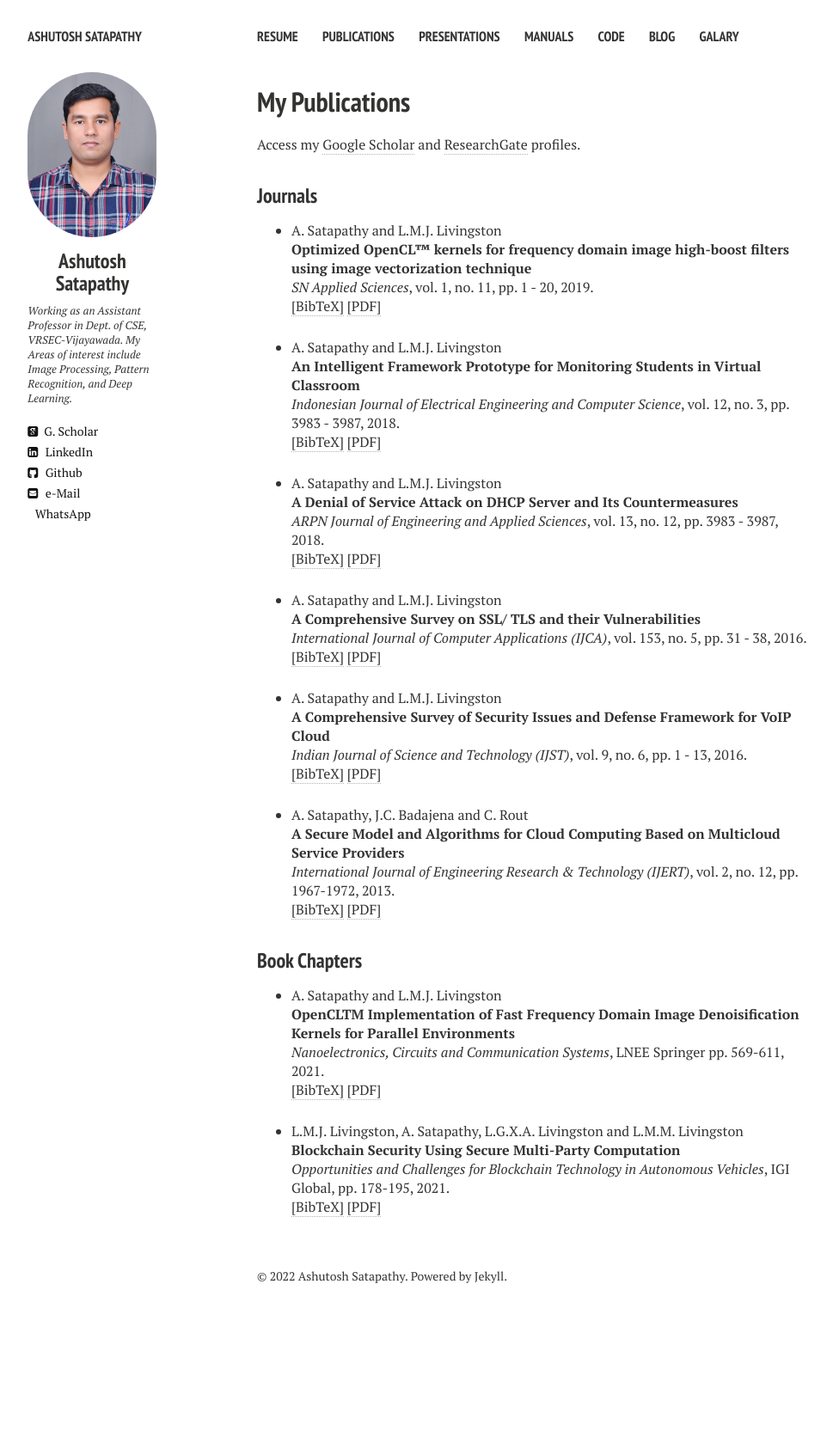
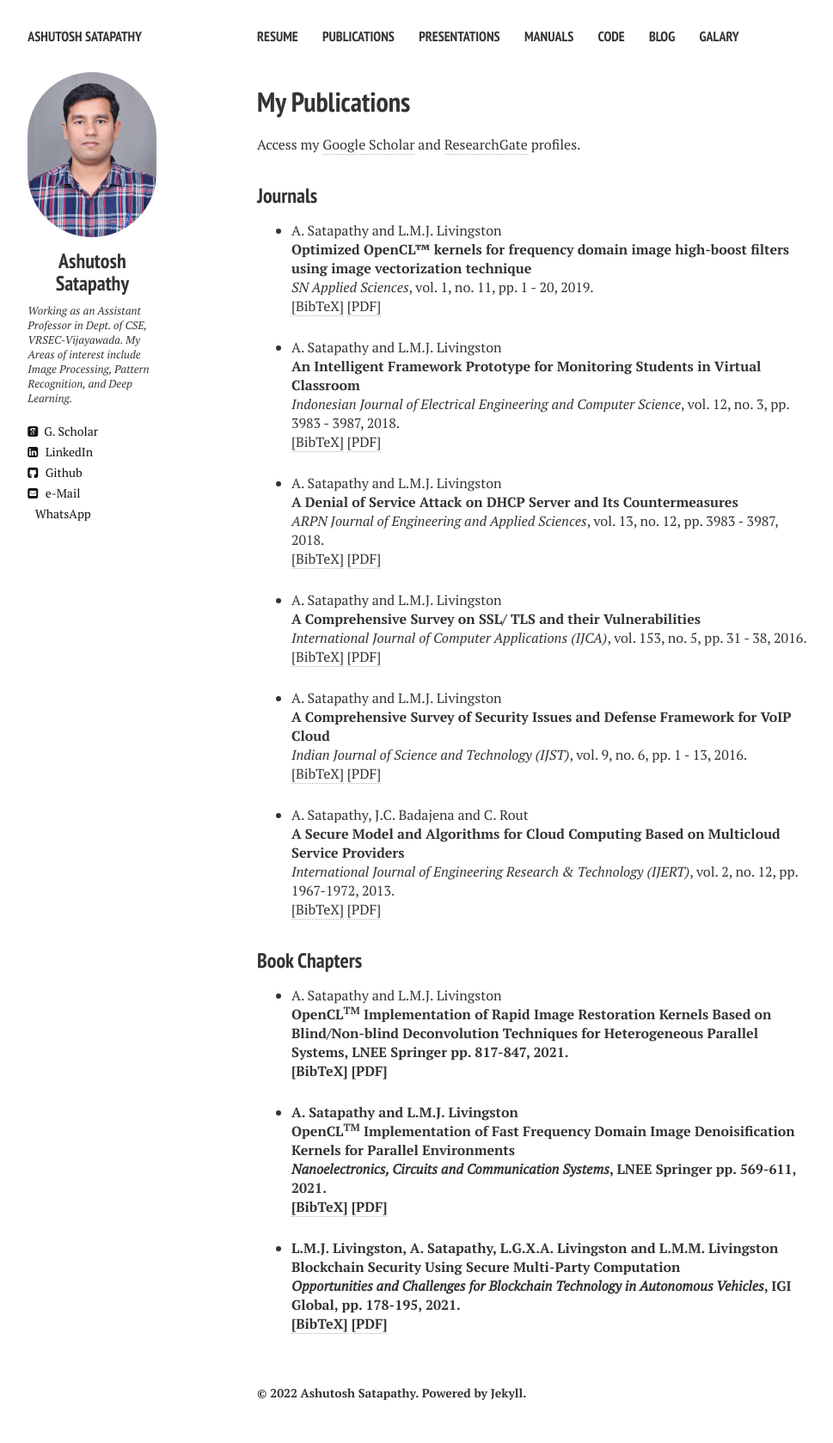
Before and after one commit to ashutoshsatapathy1990/ashutoshsatapathy1990.github.io, a Jekyll site: the page built from publications.md, in a window 1280 px wide. Shown: the whole page at 86% size, without its empty margins (21-990 px from the left). Built offline with Jekyll 4.4.1, drawn with Linux system fonts in a browser that asks for light colours; nearby versions of some CDN libraries; before the commit the page ends 1543 px from its top, so only the background shows below that.

Commit message:
Update publications.html

```diff
--- a/_layouts/publications.html
+++ b/_layouts/publications.html
@@ -257,10 +257,35 @@ pp. 1967-1972,
 <h3 style="margin-bottom:0px;padding-top:10px;">Book Chapters</h3>
 <ul class="biblist">
 
+<!-- Item: ashutosh2021bc -->
+<li ><p>
+A. Satapathy and L.M.J. Livingston
+	<br><b>OpenCL<sup>TM</sup> Implementation of Rapid Image Restoration Kernels Based on Blind/Non-blind Deconvolution Techniques for Heterogeneous Parallel Systems</i>,
+LNEE Springer
+pp. 817-847,
+2021.
+<br />
+<a href="javascript:toggleBibtex('ashutosh2021bc')">[BibTeX]</a>
+<a href=# target="_blank">[PDF]</a>
+</p>
+<div id="bib_ashutosh2021bc" class="bibtex noshow">
+<pre>
+@inproceedings{satapathy2021opencltm,
+  title={OpenCLTM Implementation of Rapid Image Restoration Kernels Based on Blind/Non-blind Deconvolution Techniques for Heterogeneous Parallel Systems},
+  author={Satapathy, Ashutosh and Livingston, LM},
+  booktitle={Proceeding of Fifth International Conference on Microelectronics, Computing and Communication Systems},
+  pages={817--847},
+  year={2021},
+  organization={Springer}
+}
+</pre></div>
+
+</li>
+
 <!-- Item: ashutosh2021bb -->
 <li ><p>
 A. Satapathy and L.M.J. Livingston
-<br><b>OpenCLTM Implementation of Fast Frequency Domain Image Denoisification Kernels for Parallel Environments</b><br>
+	<br><b>OpenCL<sup>TM</sup> Implementation of Fast Frequency Domain Image Denoisification Kernels for Parallel Environments</b><br>
 <i>Nanoelectronics, Circuits and Communication Systems</i>,
 LNEE Springer
 pp. 569-611,
```
